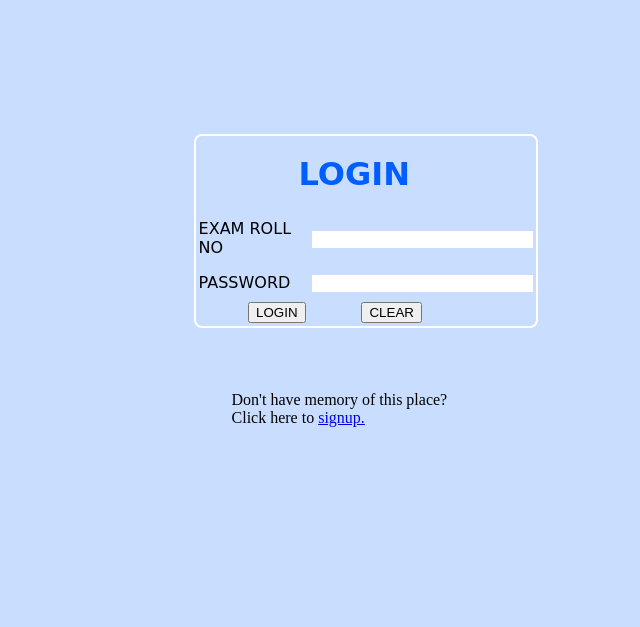
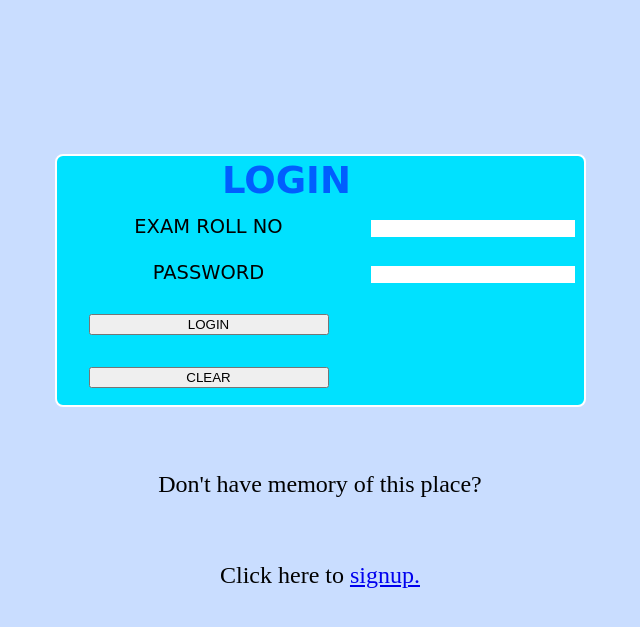
Before and after one commit to tkumar495/sxcran-blog, a Django app: page /login/ in a window 1280 px wide. Shown: the top 627 px of the page, without its empty margins (320-960 px from the left). Run offline with Django 3.2, Linux system fonts and the light colour scheme.

Commit message:
Add files via upload

```diff
--- a/users/static/signup/login.css
+++ b/users/static/signup/login.css
@@ -1,38 +1,117 @@
-body {
-	background:#c9ddff;
+html,body {
+	margin : 0;
+	padding-top : 1%;
+	width : 100%;
+	background-color : #c9ddff;
+}
+@media screen and (min-width:769px) {
+	table {
+		border-style : solid;
+		border-radius : 8px;
+		border-color: white;
+		border-width : 2px;
+		background-color:#00e1ff;
+	}
+	table,tr,th,thead,tbody,td {
+		text-align : center;
+		font-size : 1.05em;
+	}
+	input {
+		width : 100%;
+	}
+	#table_header{
+		text-align :center;
+		font-weight : bold;
+		border-bottom : hidden;
+		font-family : comic sans ms;
+		font-size : 2em;
+		padding-left : 30%;
+		color :  #005eff;
 	}
 	.body {
-	padding-left : 40%;
-	padding-right : 40%;
+		display : flex;
+		justify-content : center;
+		align-items : center;
 		padding-top : 10%;
-	padding-bottom : 5%;
-}
-table {
-	border-style:solid;
-	border-color: white;
-	border-width:2px;
-	border-radius : 8px;
-}
-#table_header{
-	font-size : 200%;
-	font-family : comic sans ms;
-	color : #005eff;
-	padding-left : 30%;
-	padding-right : 20%;
-	padding-bottom:5%;
-	padding-top:5%;
 	}
 	.table_contents {
 		font-family:comic sans ms;
 		padding-bottom:2%;
 		padding-top:2%;
+		padding-left : 2%;
+		padding-right : 2%;
 	}
 	.table_buttons {
-	padding-left:15%;
+		width : 80%;
+		min-width : 10%;
+		border-style : none;
+		display : inline-block;
+		min-width : 150px;
+		margin : 3%;
+		padding : 2% 5%;
+		transition-duration : 0.8s;
+		font-size : 1em;
+	}
+	.table_buttons:hover {
+		background-color : #008CBA;
 	}
 	.table_input {
 		border-style:none;
 	}
 	.bottom {
-	padding-left : 43%;
+		padding-top : 5%;
+		font-size : 1.5em;
+		text-align : center;
 	}
+}
+@media screen and (max-width:768px) {
+	#table_header {
+		text-align :center;
+		font-weight : bold;
+		border-bottom : hidden;
+		font-family : comic sans ms;
+		font-size : 2em;
+		color :  #005eff;
+	}
+	table {
+		border-style : solid;
+		border-radius : 8px;
+		border-color: white;
+		border-width : 2px;
+		background-color:#00e1ff;
+	}
+	table,tr,th,td,thead,tbody {
+		display : block;
+		text-align : center;
+		font-size : 1.05em;
+	}
+	tr {
+		padding-top : 1%;
+	}
+	input {
+		width : 80%;
+
+	}
+	.table_contents {
+		padding-top:1%;
+		font-size : 1.2em;
+	}
+	.table_buttons{
+		width : 30%;
+		min-width : 150px;
+		border-style : none;
+		display : inline-block;
+		margin : 3%;
+		padding : 2% 5%;
+		transition-duration : 0.8s;
+		font-size : 1em;
+	}
+	.table_buttons:hover {
+		background-color : #008CBA;
+	}
+	.bottom {
+		padding-top : 5%;
+		font-size : 1.5em;
+		text-align : center;
+	}
+}
```
Lines whose indentation alone changed are shown as unchanged.
